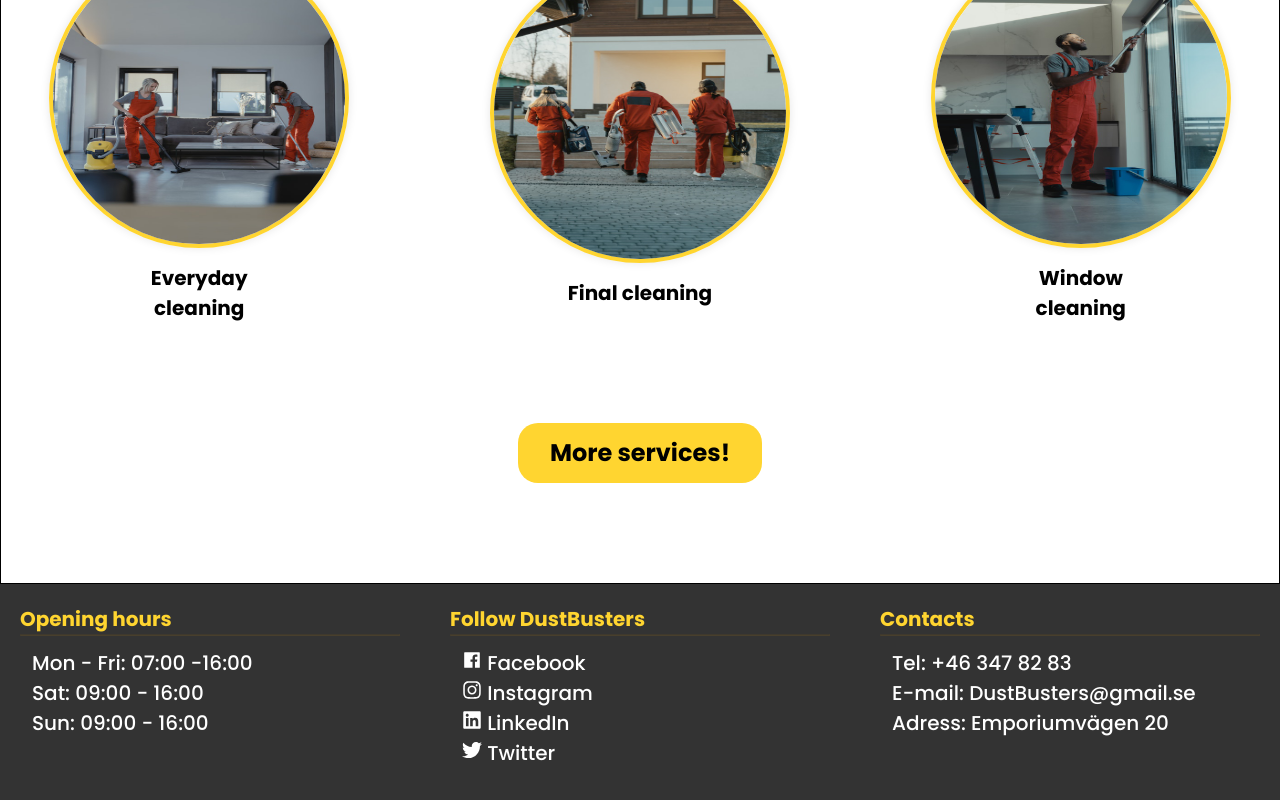
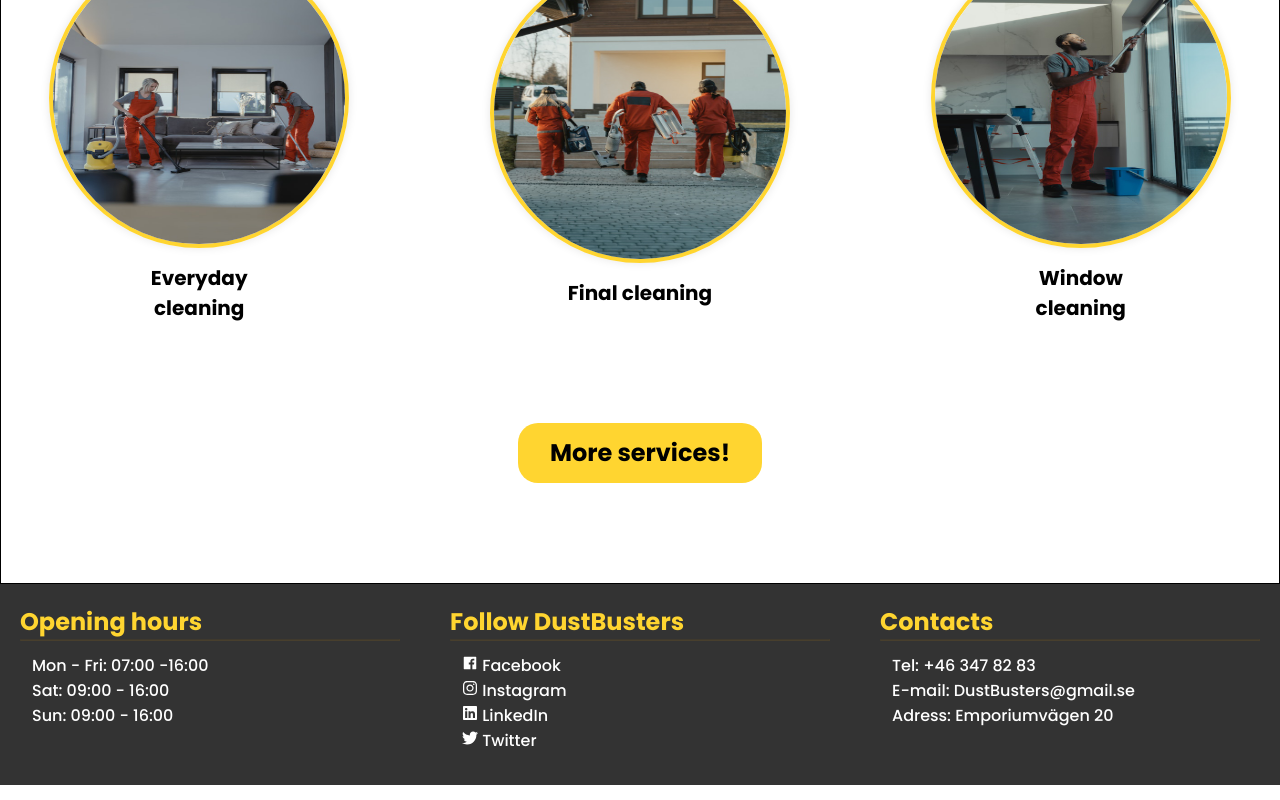
Before and after one commit to jonaelghid3y/DustBusters, a React (Vite) app: page / in a window 1280 px wide. Shown: the part 2108-2908 px from the top of the page. Built offline with nearby package versions, Linux system fonts and the light colour scheme; no server answers.

Commit message:
small change

```diff
--- a/src/Components/Footer.jsx
+++ b/src/Components/Footer.jsx
@@ -51,7 +51,7 @@ function Footer() {
 const footerHeader = {
   fontFamily: 'Poppins',
   textAlign: 'left',
-  fontSize: '20px',
+  fontSize: '24px',
 };
 
 const listStyle = {
@@ -59,7 +59,7 @@ const listStyle = {
   margin: '10px',
   padding: '2px',
   color: 'white',
-  fontSize: '20px',
+  fontSize: '16px',
   fontFamily: 'Poppins',
 };
 
```
